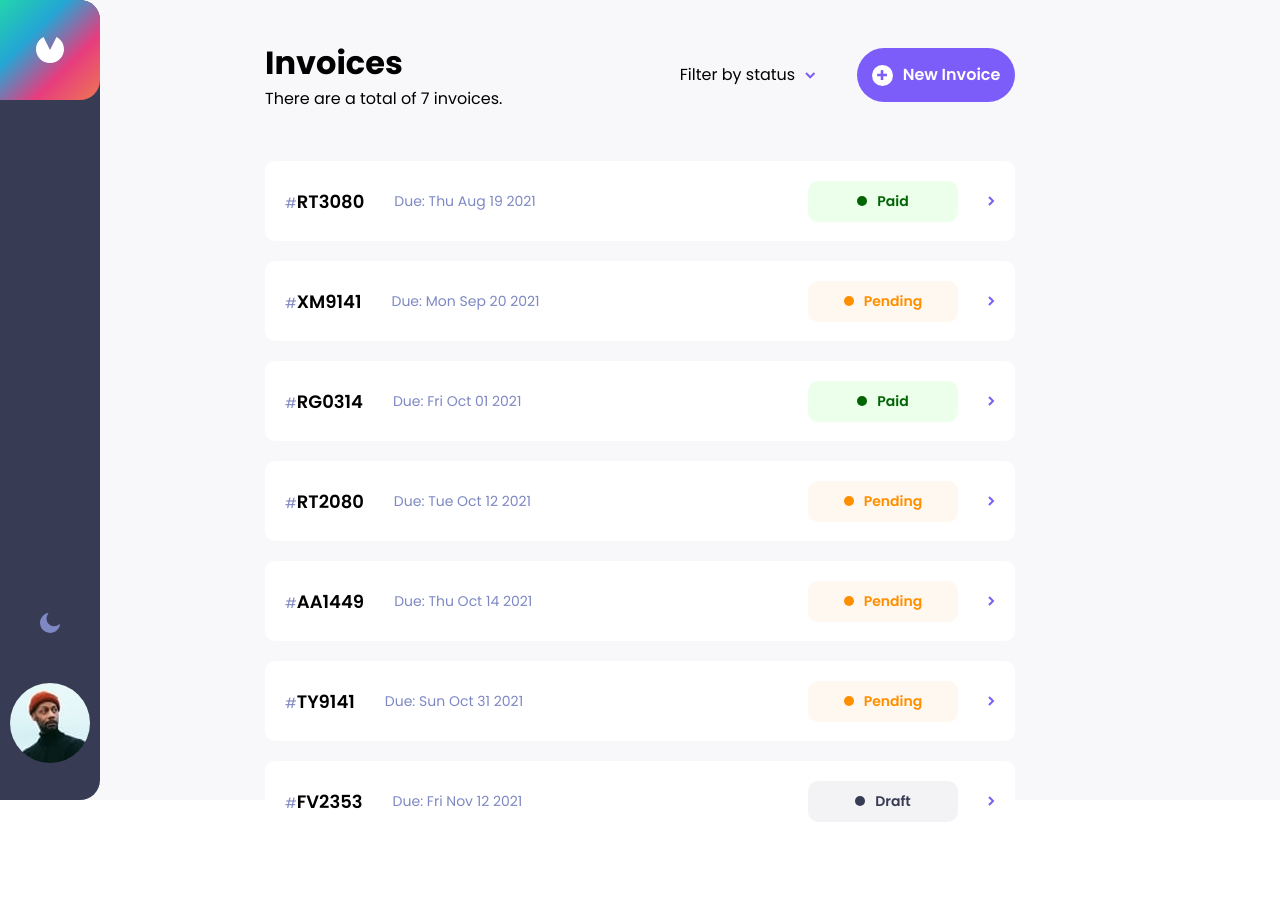
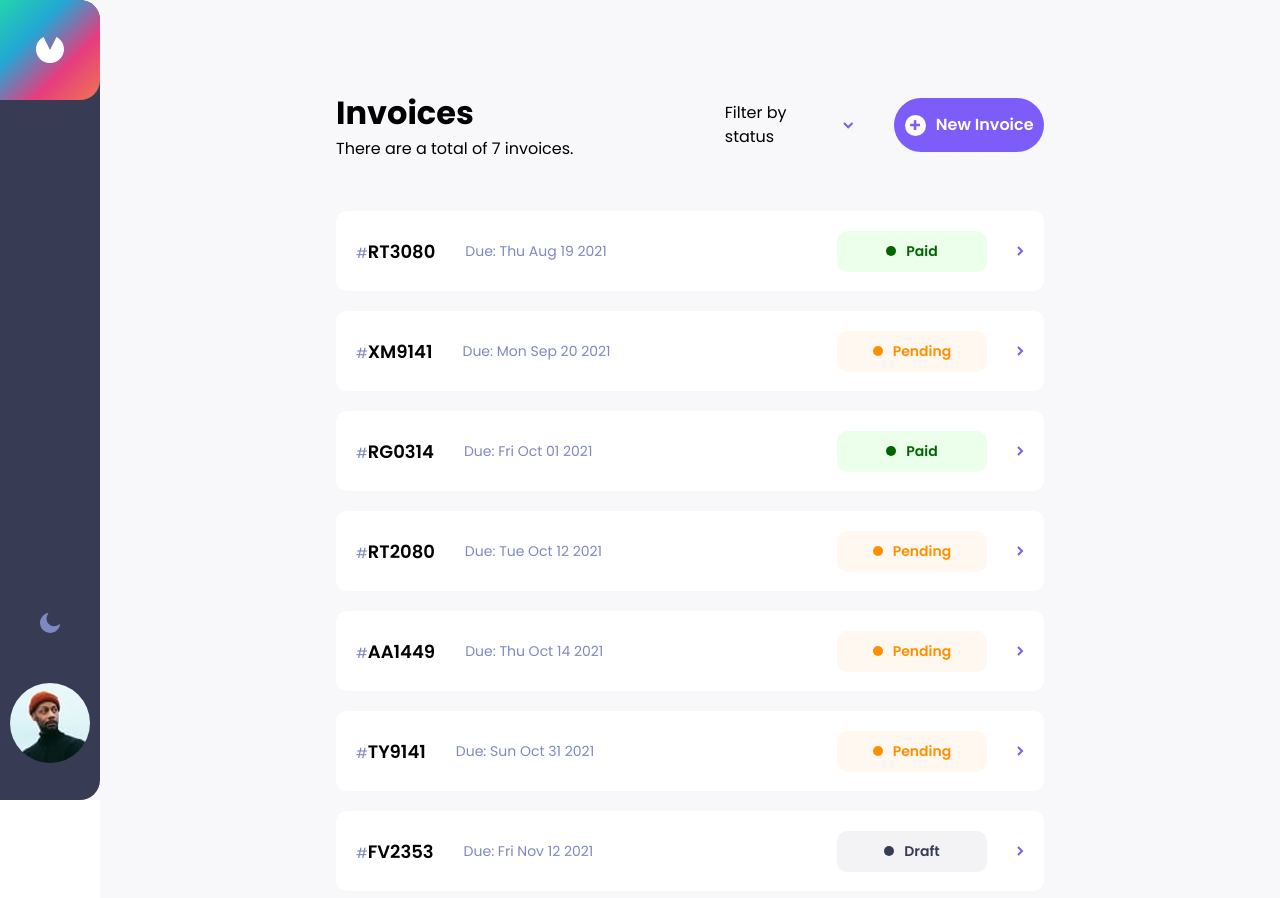
Before and after one commit to joshsutheran/invoice-app, a React (Create React App) app: page / in a window 1280 px wide. Shown: the top 898 px of the page. Before the commit the page ends 841 px from the top, so only its background shows below. Built offline with nearby package versions, Linux system fonts and the light colour scheme.

Commit message:
updated design

```diff
--- a/src/components/invoiceList/invoiceList.css
+++ b/src/components/invoiceList/invoiceList.css
@@ -8,13 +8,23 @@
 }
 
 .invoices {
-    width: 750px;
+    width: 100%;
+    margin-left: 100px;
+    background-color: rgb(248, 248, 251);
+    display: flex;
+    flex-direction: column;
+    justify-content: center;
+    align-items: center;
+    margin-top: 150px;
+    padding-top: 150px;
 }
 
 .invoice__header {
     display: flex;
     align-items: center;
+    justify-content: center;
     margin-bottom: 50px;
+    width: 60%;
 }
 
 .invoice__text {
@@ -76,7 +86,8 @@
 }
 
 .invoice__list {
-    height: 600px;
+    width: 60%;
+    margin-bottom: 100px;
 }
 
 .invoice {
```
